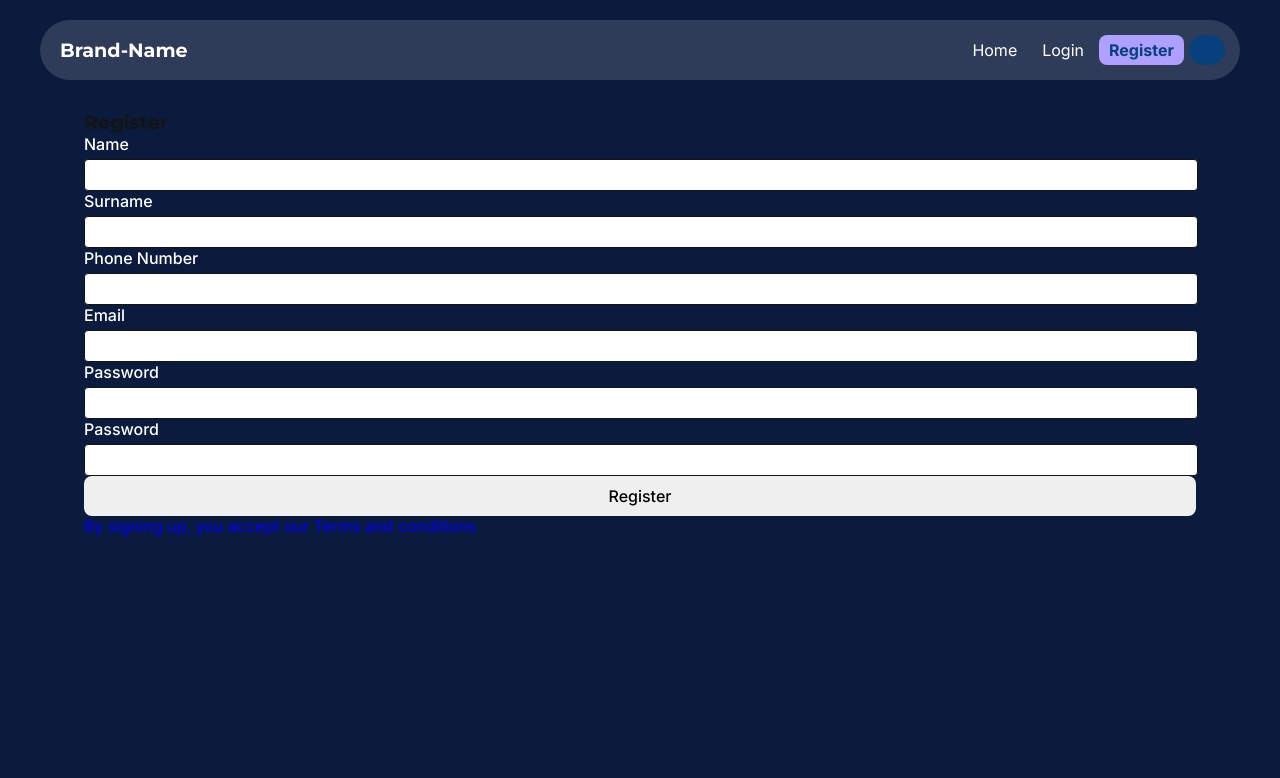
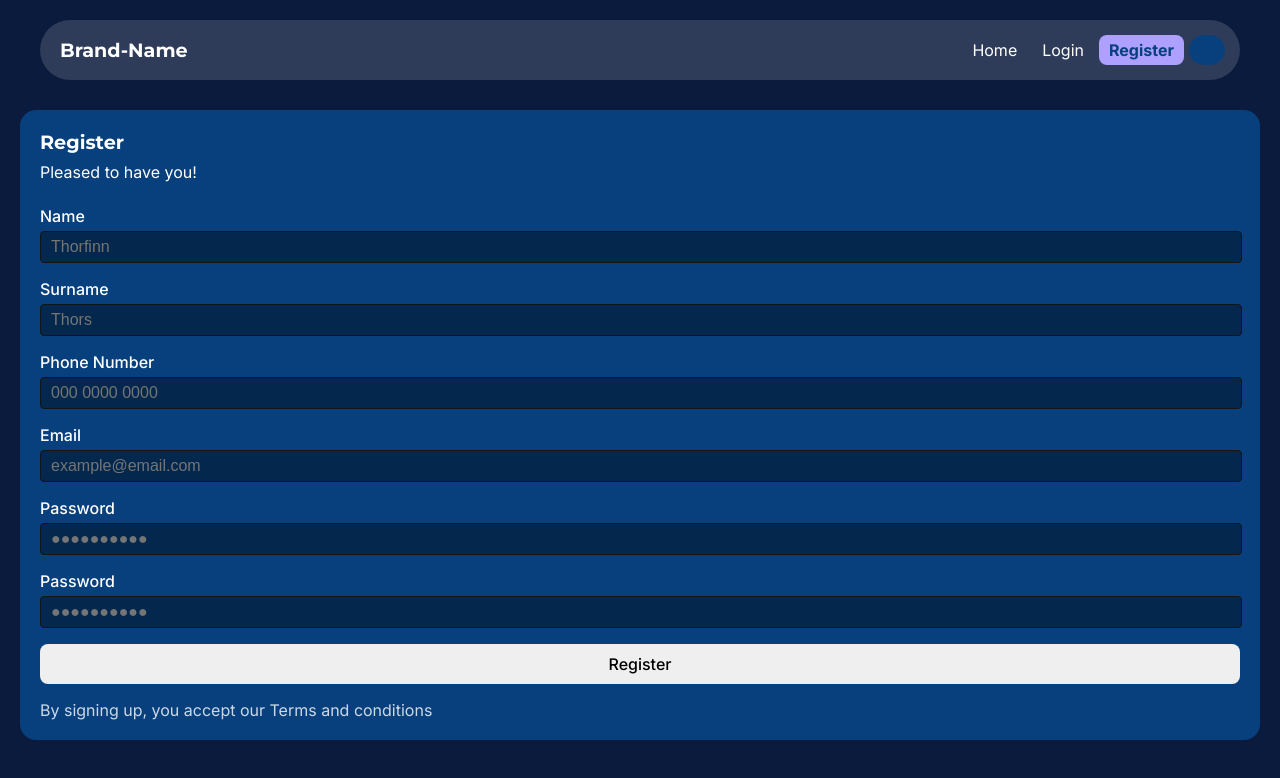
Before and after one commit to kgauhelo-tech/shopping_lists, a React (Vite) app: page /register in a window 1280 px wide. Shown: the top 778 px of the page. Built offline with nearby package versions, Linux system fonts and the light colour scheme; some icons are missing.

Commit message:
current progress

```diff
--- a/src/components/Navbar/Navbar.tsx
+++ b/src/components/Navbar/Navbar.tsx
@@ -31,6 +31,7 @@ const Navbar = () => {
 
           <div className={`${styles.links} ${isOpen ? "" : styles.hidden}`}>
             <NavLink
+              onClick={handleIconClick}
               className={({ isActive }) =>
                 isActive ? `${styles.link} ${styles.activeLink}` : styles.link
               }
@@ -40,6 +41,7 @@ const Navbar = () => {
             </NavLink>
 
             <NavLink
+              onClick={handleIconClick}
               className={({ isActive }) =>
                 isActive ? `${styles.link} ${styles.activeLink}` : styles.link
               }
@@ -49,6 +51,7 @@ const Navbar = () => {
             </NavLink>
 
             <NavLink
+              onClick={handleIconClick}
               className={({ isActive }) =>
                 isActive ? `${styles.link} ${styles.activeLink}` : styles.link
               }
@@ -58,6 +61,7 @@ const Navbar = () => {
             </NavLink>
 
             <NavLink
+              onClick={handleIconClick}
               to={"/profile"}
               className={({ isActive }) =>
                 isActive
--- a/src/pages/Auth/Auth.module.css
+++ b/src/pages/Auth/Auth.module.css
@@ -29,7 +29,7 @@
   padding: 20px;
 
   @media screen and (max-width: 768px) {
-    flex-direction: row;
+    /* flex-direction: row; */
     justify-content: center;
     align-items: center;
     gap: 32px;
@@ -48,22 +48,30 @@
 .text-container {
   display: flex;
   flex-direction: column;
+  border-bottom: 1px solid var(--text-color);
 
-  @media screen and (min-width: 425px) {
+  width: 100%;
+  padding-bottom: 16px;
+  border-right: none;
+
+  @media screen and (min-width: 426px) {
     gap: 16px;
     border-right: 1px solid var(--text-color);
     height: 70%;
     padding-right: 50px;
     justify-content: center;
+    border-bottom: none;
+    width: unset;
   }
 }
 
 .input-container {
-  width: 50%;
+  width: 100%;
   display: flex;
   flex-direction: column;
   gap: 16px;
   @media screen and (min-width: 768px) {
+    width: 50%;
   }
 }
 
@@ -74,6 +82,30 @@
   width: calc(100vw - 40px);
 
   @media screen and (min-width: 768px) {
-    width: calc(90vw - 40px);
+    width: calc(100vw - 40px);
   }
 }
+
+.reg-content {
+  background-color: var(--content-bg);
+  padding: 20px;
+  border-radius: 16px;
+
+  display: flex;
+  flex-direction: column;
+  gap: 24px;
+}
+
+.left-container {
+  color: var(--text-color);
+  display: flex;
+  flex-direction: column;
+  gap: 8px;
+}
+
+.right-container {
+  width: 100%;
+  display: flex;
+  flex-direction: column;
+  gap: 16px;
+}
--- a/src/pages/Auth/Register.tsx
+++ b/src/pages/Auth/Register.tsx
@@ -18,11 +18,20 @@ export const Register = () => {
   return (
     <div className={styles["reg-container"]}>
       <form className={styles["reg-content"]}>
-        <Text variant="h2" style={{ color: "rgb(20, 20, 20)" }}>
-          Register
-        </Text>
+        <div className={styles["left-container"]}>
+          <Text variant="h2">Register</Text>
+          <Text>Pleased to have you!</Text>
+        </div>
 
+        <div className={styles["right-container"]}>
           <TextInput
+            style={{
+              backgroundColor: "#04284d",
+              display: "flex",
+              color: "rgba(255, 255, 255, 0.9)",
+              fontSize: "16px",
+            }}
+            placeholder="Thorfinn"
             ref={nameRef}
             label="Name"
             name="firstName"
@@ -30,6 +39,13 @@ export const Register = () => {
           />
 
           <TextInput
+            style={{
+              backgroundColor: "#04284d",
+              display: "flex",
+              color: "rgba(255, 255, 255, 0.9)",
+              fontSize: "16px",
+            }}
+            placeholder="Thors"
             ref={surnameRef}
             label="Surname"
             name="surname"
@@ -37,15 +53,40 @@ export const Register = () => {
           />
 
           <TextInput
+            style={{
+              backgroundColor: "#04284d",
+              display: "flex",
+              color: "rgba(255, 255, 255, 0.9)",
+              fontSize: "16px",
+            }}
+            placeholder="000 0000 0000"
             ref={cellNumberRef}
             label="Phone Number"
             name="phoneNumber"
             onChange={handleValidation}
           />
 
-        <TextInput ref={emailRef} label="Email" onChange={handleValidation} />
+          <TextInput
+            style={{
+              backgroundColor: "#04284d",
+              display: "flex",
+              color: "rgba(255, 255, 255, 0.9)",
+              fontSize: "16px",
+            }}
+            placeholder="example@email.com"
+            ref={emailRef}
+            label="Email"
+            onChange={handleValidation}
+          />
 
           <TextInput
+            style={{
+              backgroundColor: "#04284d",
+              display: "flex",
+              color: "rgba(255, 255, 255, 0.9)",
+              fontSize: "16px",
+            }}
+            placeholder="●●●●●●●●●●"
             ref={passwordRef}
             label="Password"
             name="password"
@@ -53,6 +94,13 @@ export const Register = () => {
           />
 
           <TextInput
+            style={{
+              backgroundColor: "#04284d",
+              display: "flex",
+              color: "rgba(255, 255, 255, 0.9)",
+              fontSize: "16px",
+            }}
+            placeholder="●●●●●●●●●●"
             ref={confirmPasswordRef}
             label="Password"
             name="confirmPassword"
@@ -64,9 +112,10 @@ export const Register = () => {
             style={{ marginTop: "20" }}
             onClick={handleSubmit}
           />
-        <Text style={{ color: "blue" }}>
+          <Text style={{ color: "#fff", opacity: 0.8 }}>
             By signing up, you accept our <span>Terms and conditions</span>
           </Text>
+        </div>
       </form>
     </div>
   );
```
Lines whose indentation alone changed are shown as unchanged.
